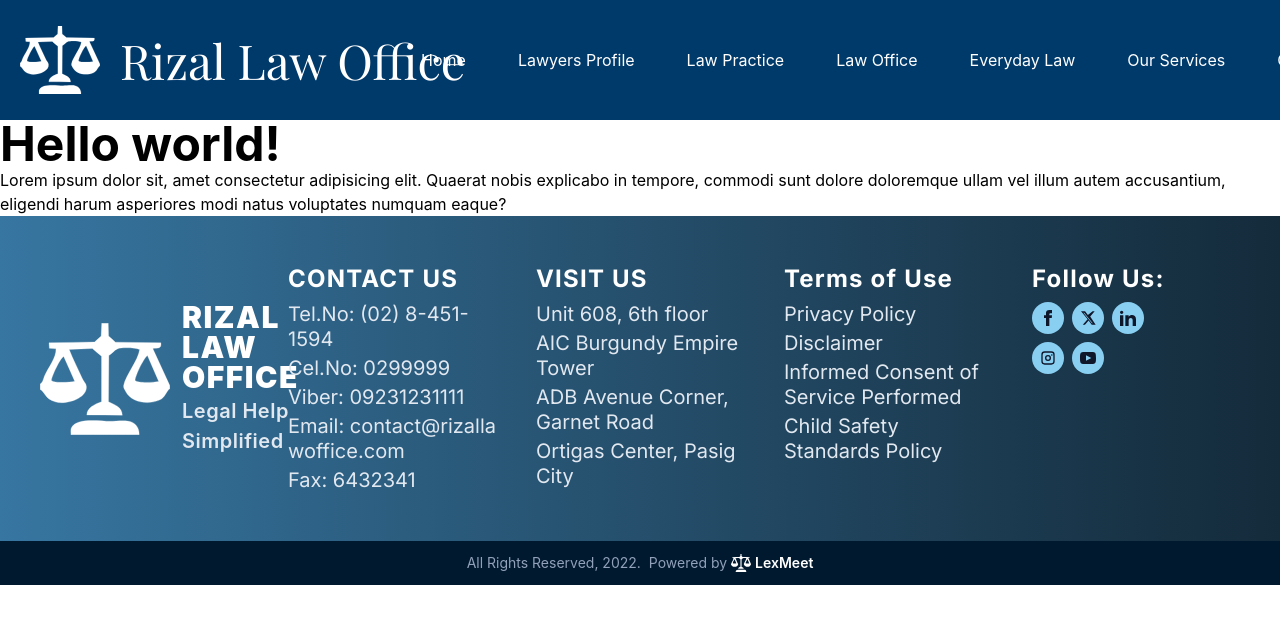
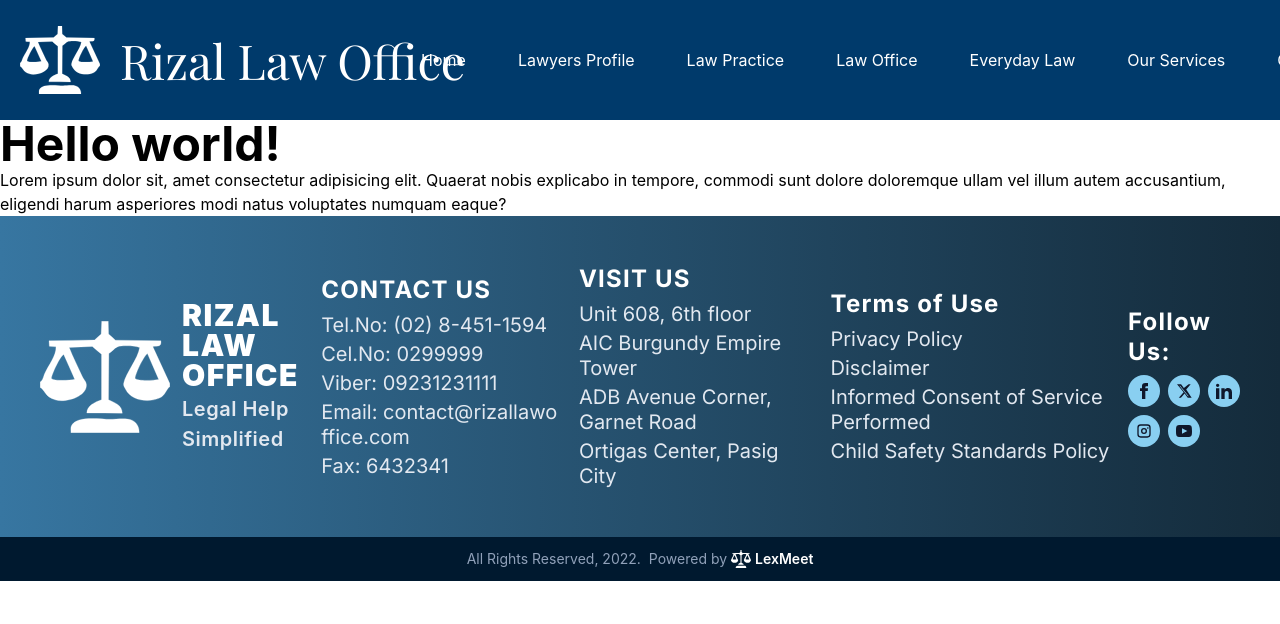
Before and after one commit to karllogdat/lexmeet-group4-template, a React (Vite) app: page / in a window 1280 px wide. Shown: the top 624 px of the page. Built offline with nearby package versions, Linux system fonts and the light colour scheme; a web font is replaced by a local one.

Commit message:
Unfinished footer

```diff
--- a/src/components/Footer.jsx
+++ b/src/components/Footer.jsx
@@ -2,14 +2,14 @@ import React from 'react';
 
 export default function Footer() {
   return (
-    <footer className="w-full text-white font-sans">
+    <footer className="flex flex-col w-full text-white font-sans">
       {/* Main Footer Container */}
-      <div className="bg-gradient-to-r from-[#3776A1] to-[#142B3B] px-6 sm:px-10 py-12">
+      <div className="flex items-center bg-gradient-to-r from-[#3776A1] to-[#142B3B] px-6 sm:px-10 py-12">
         {/* Balanced 5-Column Grid on Large Screens */}
-        <div className="w-full grid grid-cols-1 sm:grid-cols-2 lg:grid-cols-5 gap-8 lg:gap-10 items-start justify-between">
-
+        <div className="w-full flex gap-4 items-center justify-around">
+          {/* grid grid-cols-1 sm:grid-cols-2 lg:grid-cols-5 gap-8 lg:gap-10 */}
           {/* Brand Logo Section */}
-          <div className="flex items-center justify-start gap-3 h-full">
+          <div className="flex items-center justify-center gap-3">
             <img
               src="/src/assets/Lex.svg"
               alt="Lex Logo"
```
Also changed, not shown: 1 other file (tests, documents, lock files or other folders).
